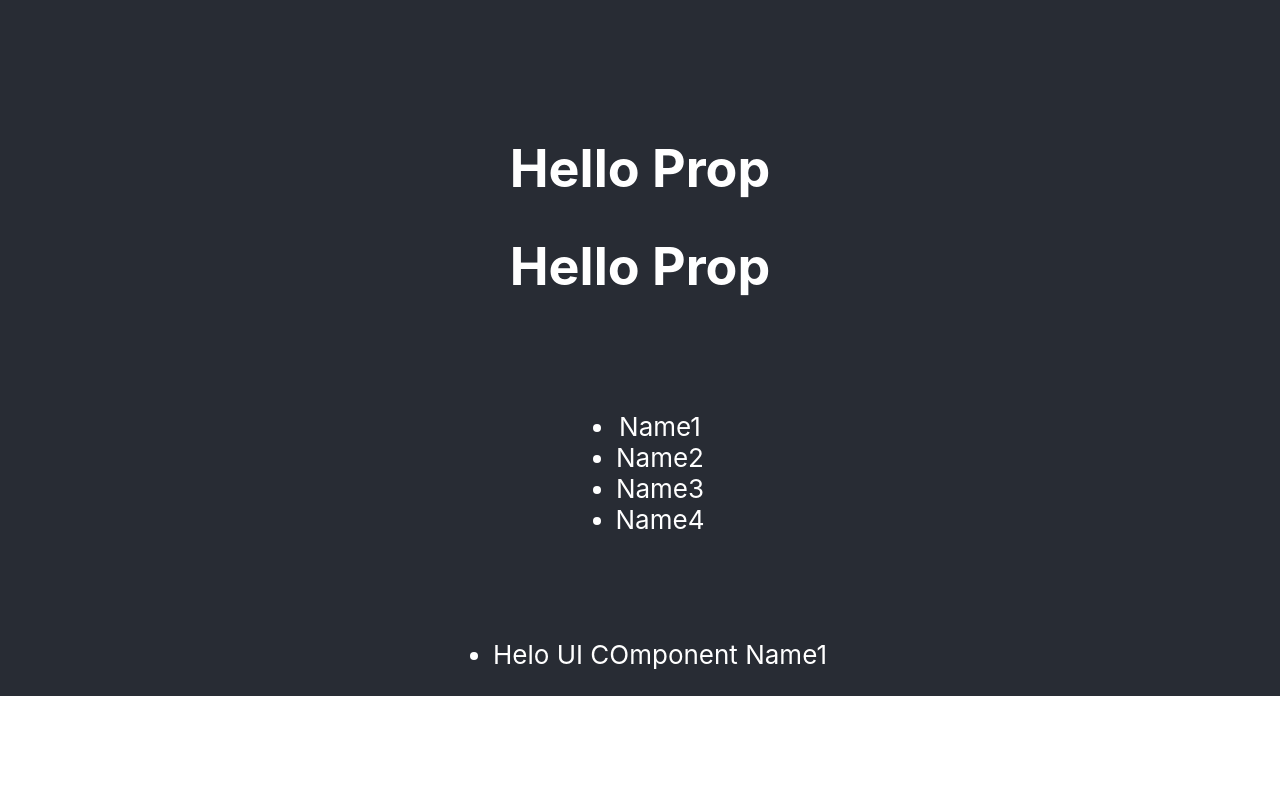
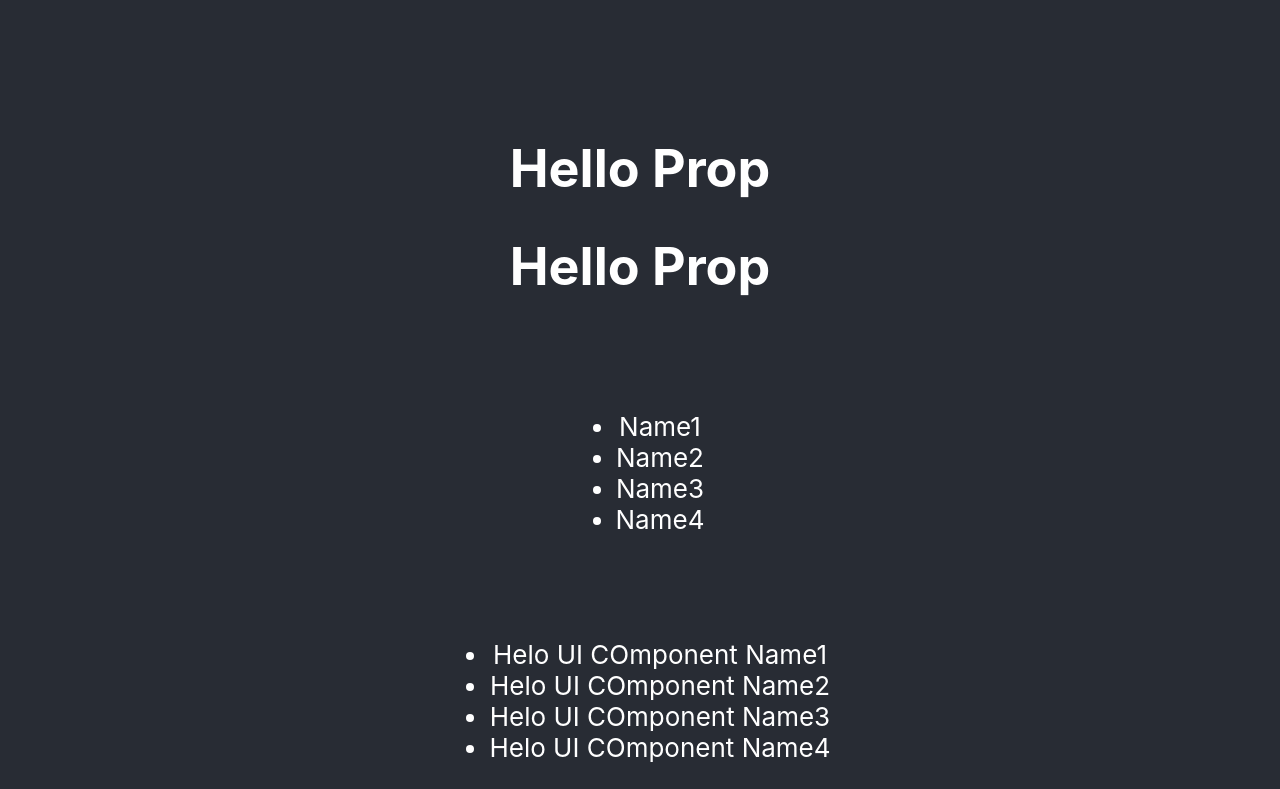
Before and after one commit to huynhkhanh226/dhr2020, a React (Create React App) app: page / in a window 1280 px wide. Shown: the part 851-1640 px from the top of the page. Before the commit the page ends 1547 px from the top, so only its background shows below. Built offline with nearby package versions, Linux system fonts and the light colour scheme.

Commit message:
Khanh cap nhat code

```diff
--- a/src/App.js
+++ b/src/App.js
@@ -63,10 +63,10 @@ export class App extends Component {
   functionAsProps = (formData)=>{
       console.log(formData);
       formData.id = Math.random();
-      let newItems = [...this.state.items, formData];
+      let items = [...this.state.items, formData];
 
       this.setState({
-        items: newItems
+        items
       });
   }
 
--- a/src/components/Examples/UIComponent.js
+++ b/src/components/Examples/UIComponent.js
@@ -5,10 +5,11 @@ const renderHTML = props => {
   const { items } = props; //Không dùng lệnh this.props
 
   const render = items.map(item => {
-    return item.age === 11 ?
-    (
-      <li key={item.id}>Helo UI COmponent {item.name}</li>
-    ) : null;
+    // return item.age === 11 ?
+    // (
+    //   <li key={item.id}>Helo UI COmponent {item.name}</li>
+    // ) : null;
+    return <li key={item.id}>Helo UI COmponent {item.name}</li>;
   });
 
   return (
```
